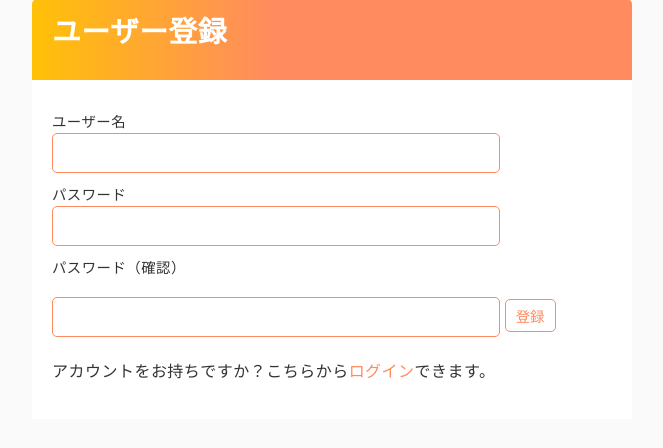
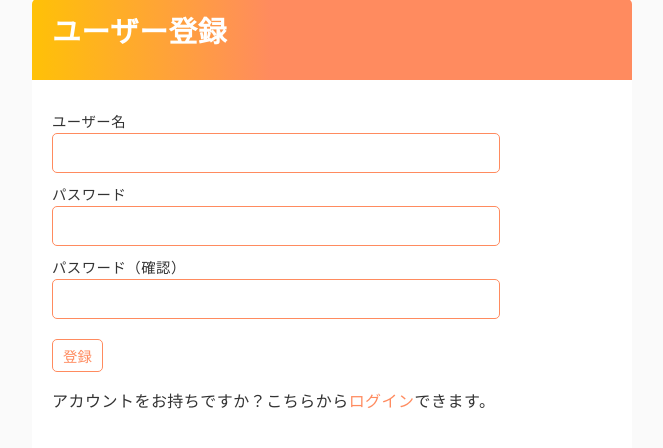
Before and after one commit to mshr530/pfc_calc, a Django app: page /account/register in a window 1280 px wide. Shown: the part 59-507 px from the top of the page, without its empty margins (308-971 px from the left). Run offline with Django 3.2, Linux system fonts and the light colour scheme.

Commit message:
display inline from .button class

```diff
--- a/templates/base.html
+++ b/templates/base.html
@@ -196,7 +196,7 @@
       text-decoration: none;
       display: block;
       margin: 20px 10px 10px 0;
-      display: inline;
+      /* display: inline; */
     }
     .button-delete {
       border: 1px solid #fd5364;
```
